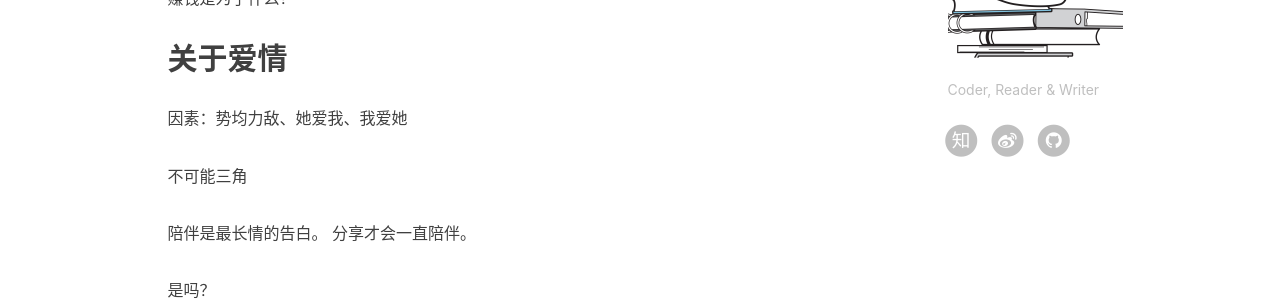
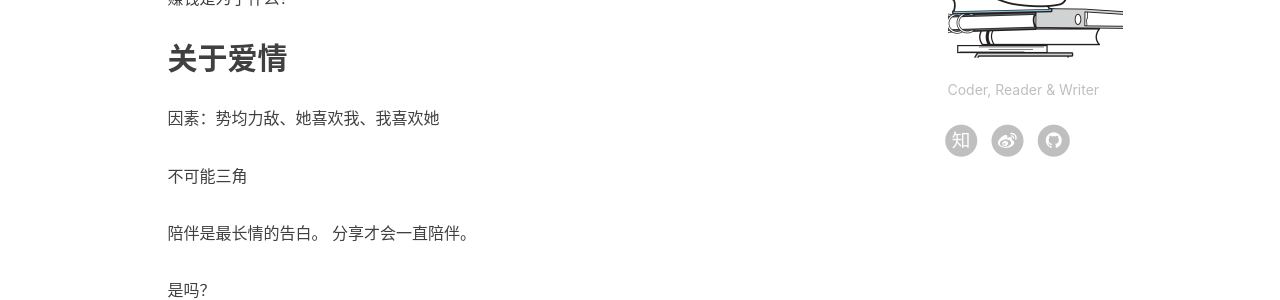
Before and after one commit to fxleyu/fxleyu.github.io, a Jekyll site: the page built from self-portrayal.md, in a window 1280 px wide. Shown: the part 820-1120 px from the top of the page. Built offline with Jekyll 4.4.1, drawn with Linux system fonts in a browser that asks for light colours; nearby versions of some CDN libraries; comment, search, counter and statistics services are not loaded.

Commit message:
[爱情] 自己的爱情观
Co-Authored-By: 朱智慧 <fxleyu@qq.com>

```diff
--- a/self-portrayal.md
+++ b/self-portrayal.md
@@ -14,8 +14,9 @@ title: Self-portrait
 
 ## 关于消费观
 赚钱是为了什么？
+
 ## 关于爱情
-因素：势均力敌、她爱我、我爱她
+因素：势均力敌、她喜欢我、我喜欢她
 
 不可能三角
 
```
